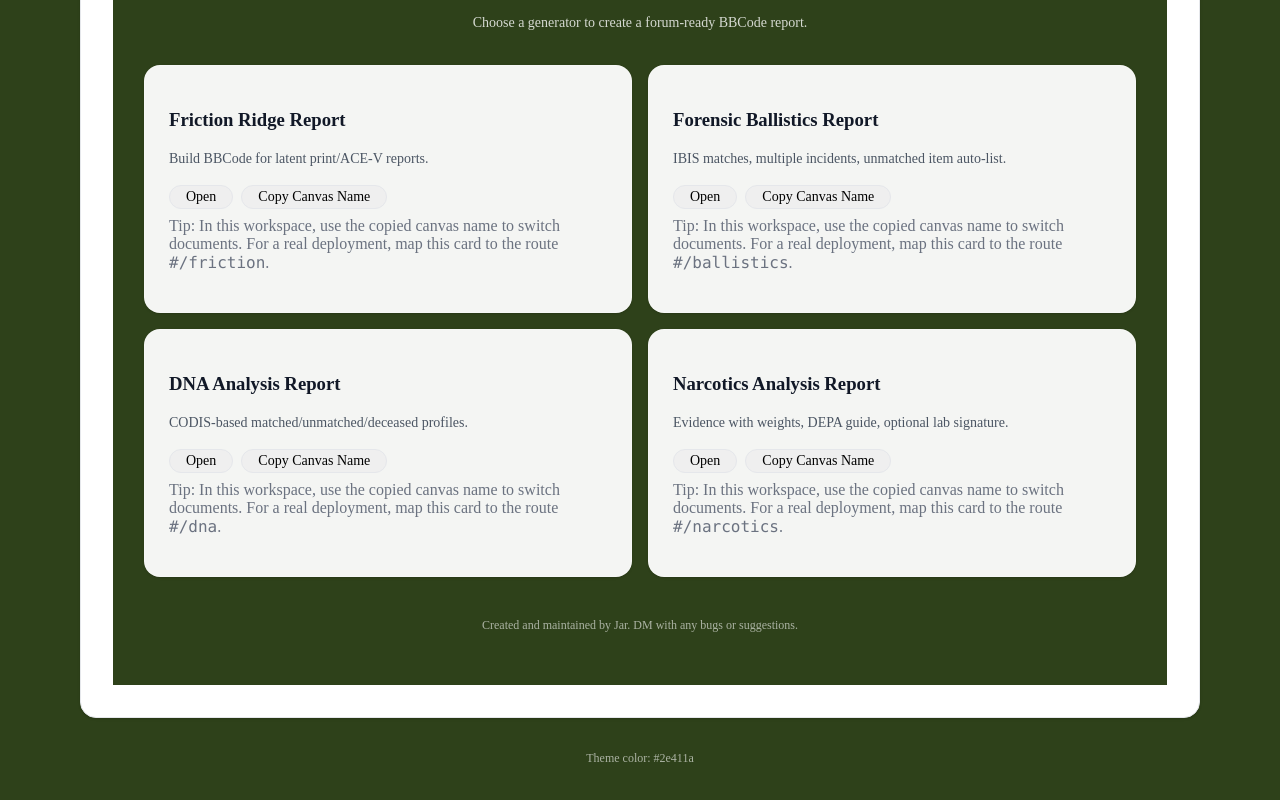
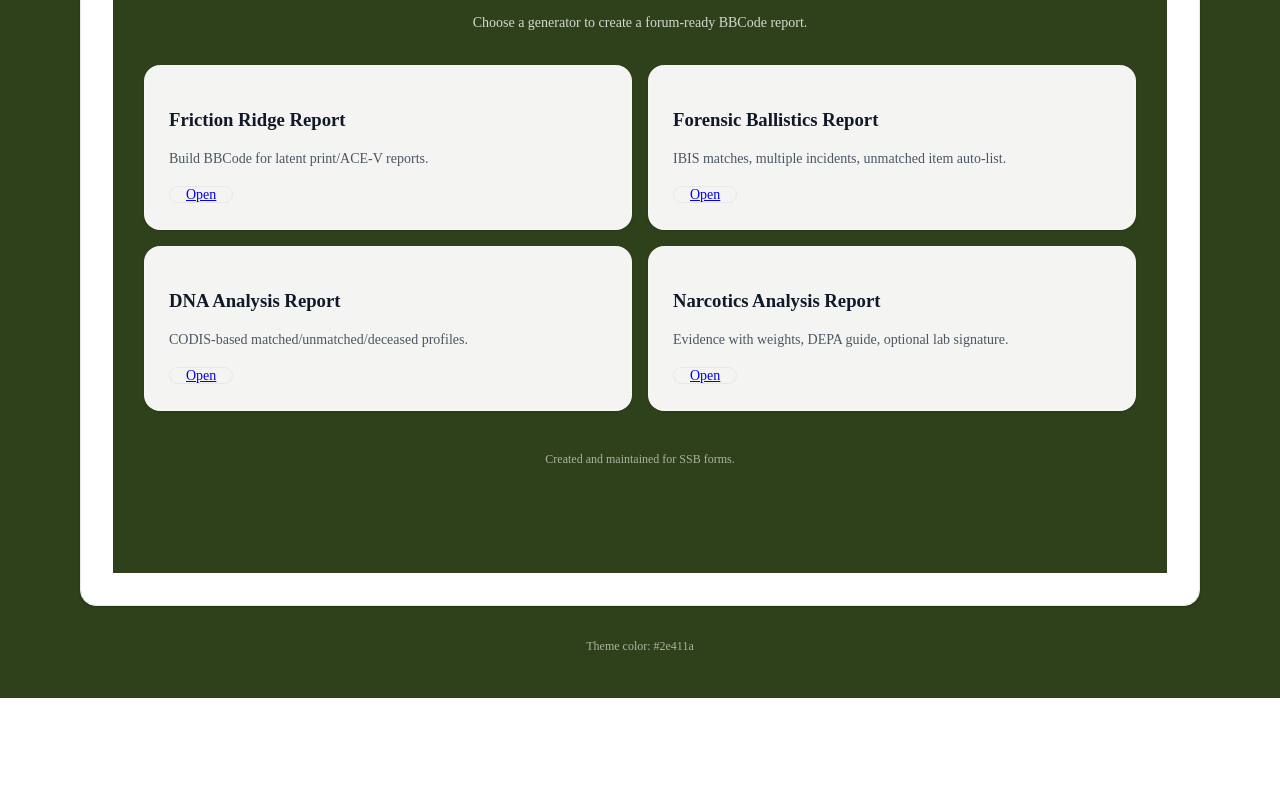
Before and after one commit to jar0fair/SSB-Forms, a React (Vite) app: page / in a window 1280 px wide. Shown: the part 618-1418 px from the top of the page. After the commit the page ends 1316 px from the top, so only its background shows below. Built offline with nearby package versions, Linux system fonts and the light colour scheme.

Commit message:
Update Home.jsx

```diff
--- a/src/pages/Home.jsx
+++ b/src/pages/Home.jsx
@@ -1,33 +1,20 @@
 import React from "react";
 
-// Home page for all report generators
-// Theme: Background #2e411a, centered image at the top
-// Cards link via hash routes for deployments, and also provide a quick "Copy Canvas Name" helper
+// Final Home page for the app
 
-function Card({ title, subtitle, hash, canvasName }) {
-  function openHash() {
-    window.location.hash = hash;
-  }
-  function copyCanvasName() {
-    const text = canvasName;
-    navigator.clipboard.writeText(text)
-      .then(() => alert(`Canvas name copied: ${text}`))
-      .catch(() => {
-        const ta = document.createElement("textarea");
-        ta.value = text; document.body.appendChild(ta); ta.select();
-        try { document.execCommand("copy"); alert(`Canvas name copied: ${text}`); } catch {}
-        document.body.removeChild(ta);
-      });
-  }
+function Card({ title, subtitle, hash }) {
   return (
     <div className="bg-white/95 backdrop-blur rounded-2xl shadow border border-white/20 p-6 flex flex-col">
       <h3 className="text-xl font-semibold mb-1 text-gray-900">{title}</h3>
       <p className="text-sm text-gray-600 mb-4">{subtitle}</p>
-      <div className="mt-auto flex gap-2">
-        <button onClick={openHash} className="rounded-xl border px-4 py-2 text-sm hover:bg-gray-50">Open</button>
-        <button onClick={copyCanvasName} className="rounded-xl border px-4 py-2 text-sm hover:bg-gray-50">Copy Canvas Name</button>
+      <div className="mt-auto">
+        <a
+          href={hash}
+          className="rounded-xl border px-4 py-2 text-sm hover:bg-gray-50 inline-block"
+        >
+          Open
+        </a>
       </div>
-      <p className="text-[11px] text-gray-500 mt-2">Tip: In this workspace, use the copied canvas name to switch documents. For a real deployment, map this card to the route <span className="font-mono">{hash}</span>.</p>
     </div>
   );
 }
@@ -43,25 +30,21 @@ export default function Home() {
       title: "Friction Ridge Report",
       subtitle: "Build BBCode for latent print/ACE-V reports.",
       hash: "#/friction",
-      canvasName: "Bbcode Report Builder – Friction Ridge Examination",
     },
     {
       title: "Forensic Ballistics Report",
       subtitle: "IBIS matches, multiple incidents, unmatched item auto-list.",
       hash: "#/ballistics",
-      canvasName: "Forensic Ballistics Report Generator",
     },
     {
       title: "DNA Analysis Report",
       subtitle: "CODIS-based matched/unmatched/deceased profiles.",
       hash: "#/dna",
-      canvasName: "DNA Analysis Report Generator",
     },
     {
       title: "Narcotics Analysis Report",
       subtitle: "Evidence with weights, DEPA guide, optional lab signature.",
       hash: "#/narcotics",
-      canvasName: "Narcotics Analysis Report Generator — Signature Toggle",
     },
   ];
 
@@ -76,18 +59,22 @@ export default function Home() {
         {/* Title */}
         <div className="text-center text-white mb-8">
           <h1 className="text-3xl font-bold">Scientific Services Bureau</h1>
-          <p className="text-sm text-white/80 mt-1">Choose a generator to create a forum-ready BBCode report.</p>
+          <p className="text-sm text-white/80 mt-1">
+            Choose a generator to create a forum-ready BBCode report.
+          </p>
         </div>
 
         {/* Cards grid */}
         <div className="grid grid-cols-1 sm:grid-cols-2 gap-4">
           {generators.map((g) => (
-            <Card key={g.title} title={g.title} subtitle={g.subtitle} hash={g.hash} canvasName={g.canvasName} />
+            <Card key={g.title} title={g.title} subtitle={g.subtitle} hash={g.hash} />
           ))}
         </div>
 
         {/* Footer */}
-        <p className="text-center text-white/60 text-xs mt-10">Created and maintained by Jar. DM with any bugs or suggestions.</p>
+        <p className="text-center text-white/60 text-xs mt-10">
+          Created and maintained for SSB forms.
+        </p>
       </div>
     </div>
   );
```
